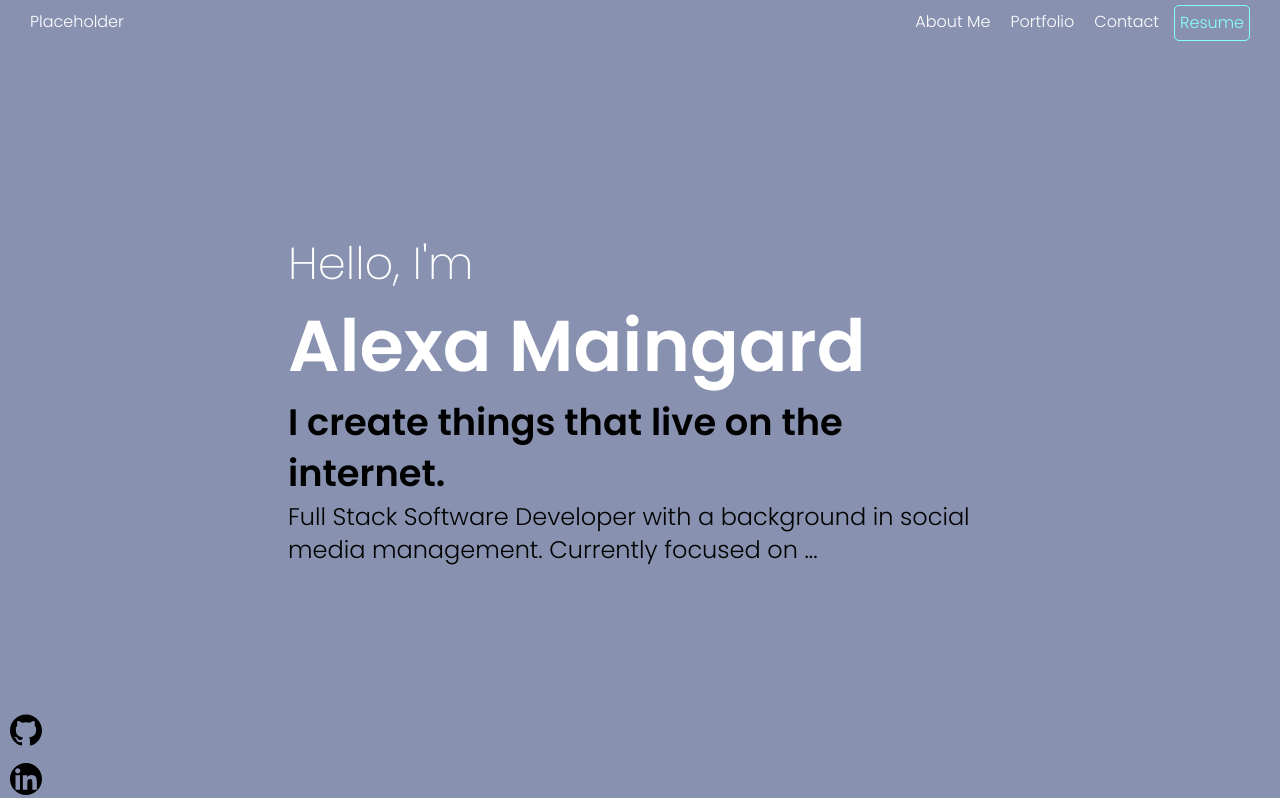
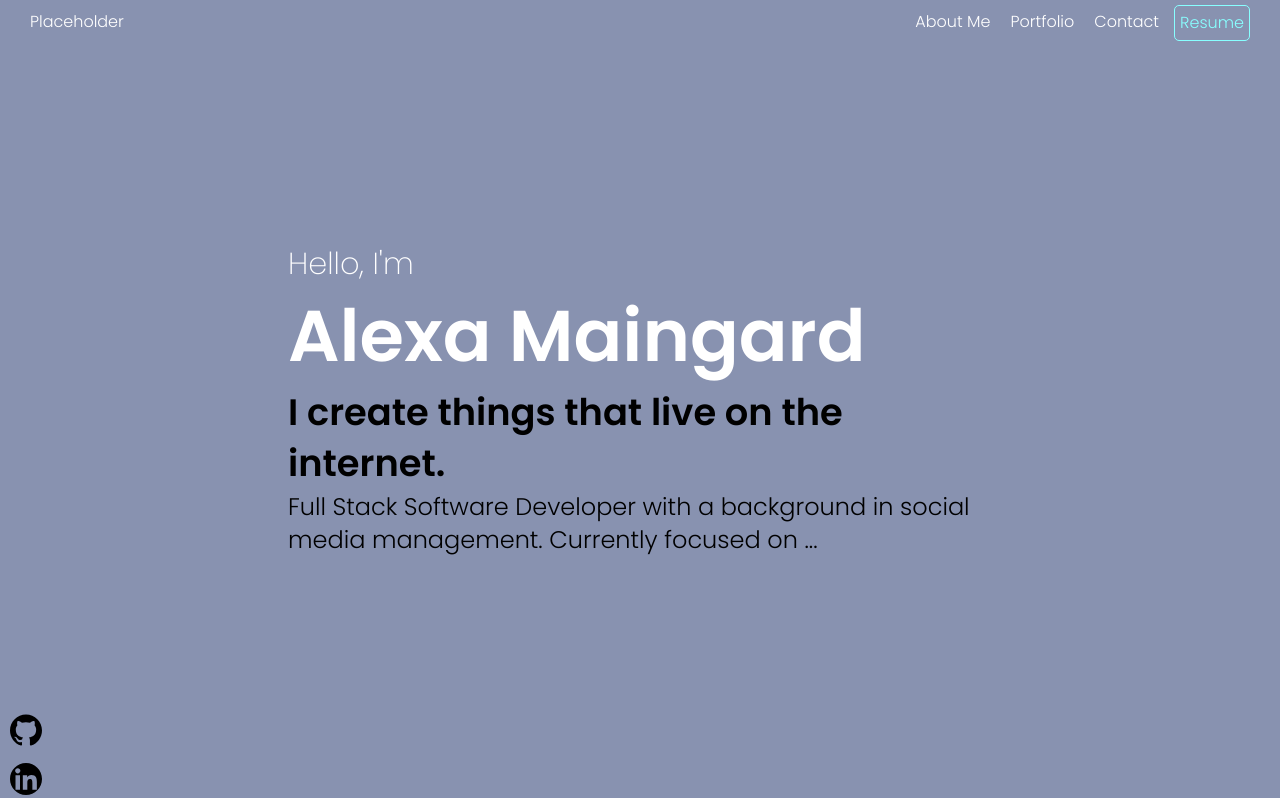
Before and after one commit to alexamaingard/merlina, a React (Create React App) app: page / in a window 1280 px wide. Shown: the top 798 px of the page. Built offline with nearby package versions, Linux system fonts and the light colour scheme.

Commit message:
modify text size profile page

```diff
--- a/src/components/ProfilePage.jsx
+++ b/src/components/ProfilePage.jsx
@@ -5,9 +5,9 @@ export const ProfilePage = () => {
         <section className='profile-page' id='profile'>
             <div className='profile-info'>
                 <div className='profile-info-left'>
-                    <h2>Hello, I'm</h2>
+                    <h3>Hello, I'm</h3>
                     <h1>Alexa Maingard</h1>
-                    <h3>I create things that live on the internet.</h3>
+                    <h2>I create things that live on the internet.</h2>
                     <p>
                         Full Stack Software Developer with a background in social media management.
                         Currently focused on ...
--- a/src/styles/profile-page.css
+++ b/src/styles/profile-page.css
@@ -21,14 +21,15 @@
 }
 
 .profile-info-left h2 {
-    font-size: 2.8rem;
-    color: white;
-    font-weight: 200;
+    font-size: 2.3rem;
+    font-weight: 600;
 }
 
 .profile-info-left h3 {
-    font-size: 2.3rem;
-    font-weight: 600;
+
+    font-size: 1.9rem;
+    color: white;
+    font-weight: 200;
 }
 
 .profile-info-left p {
```
